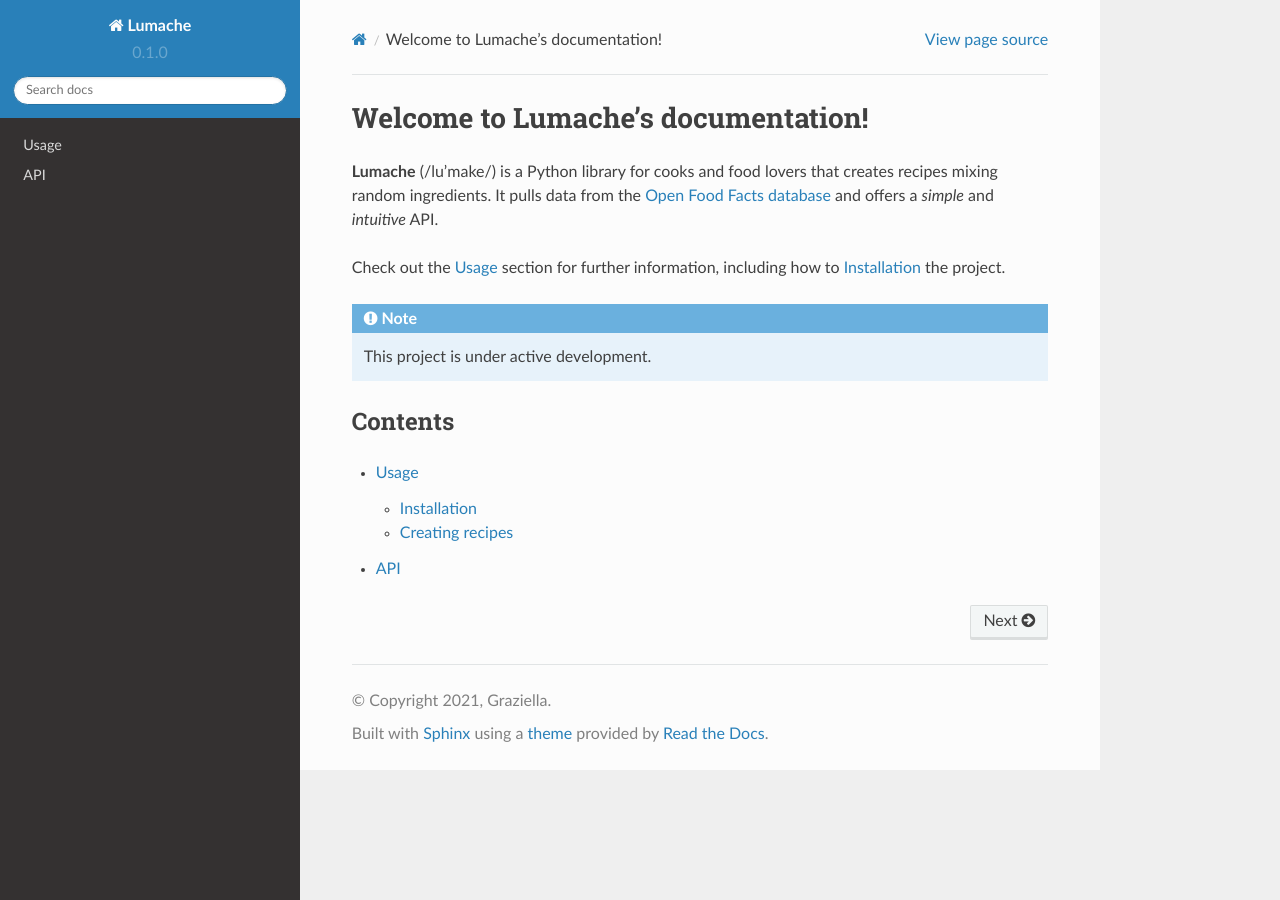
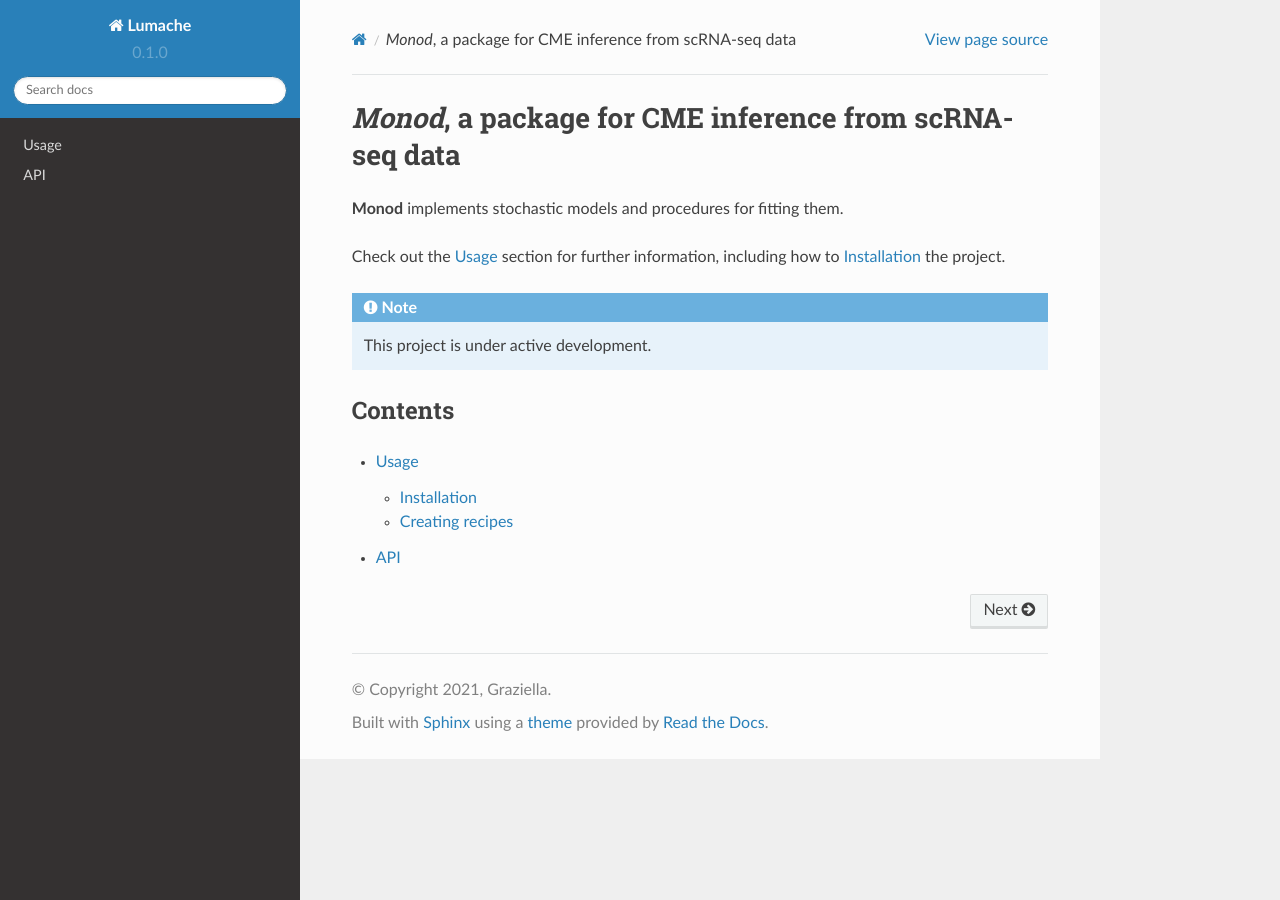
Before and after one commit to pachterlab/monod_examples, a Sphinx documentation site: the page built from docs/source/index.rst, in a window 1280 px wide. Built offline with Sphinx 7.4.7 and the Read the Docs theme 2.0.0, drawn with Linux system fonts in a browser that asks for light colours.

Commit message:
Update index.rst

```diff
--- a/docs/source/index.rst
+++ b/docs/source/index.rst
@@ -1,10 +1,7 @@
-Welcome to Lumache's documentation!
+*Monod*, a package for CME inference from scRNA-seq data
 ===================================
 
-**Lumache** (/lu'make/) is a Python library for cooks and food lovers
-that creates recipes mixing random ingredients.
-It pulls data from the `Open Food Facts database <https://world.openfoodfacts.org/>`_
-and offers a *simple* and *intuitive* API.
+**Monod** implements stochastic models and procedures for fitting them.
 
 Check out the :doc:`usage` section for further information, including
 how to :ref:`installation` the project.
```
